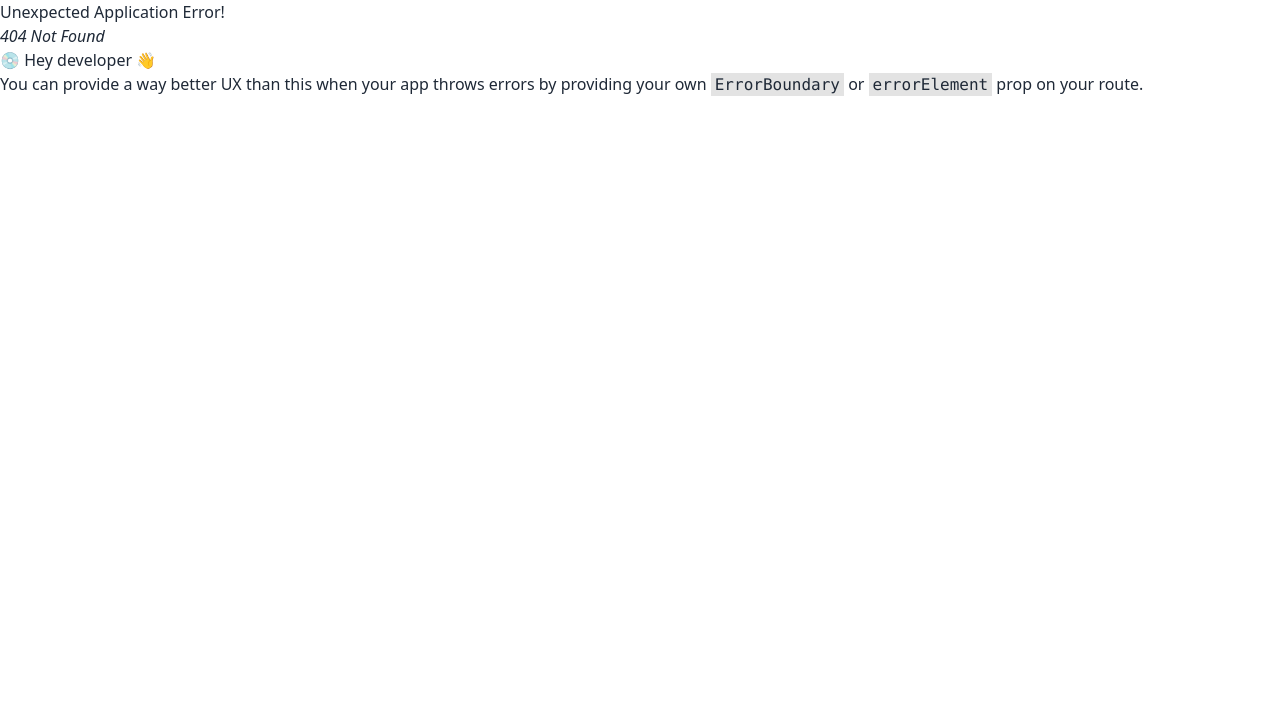
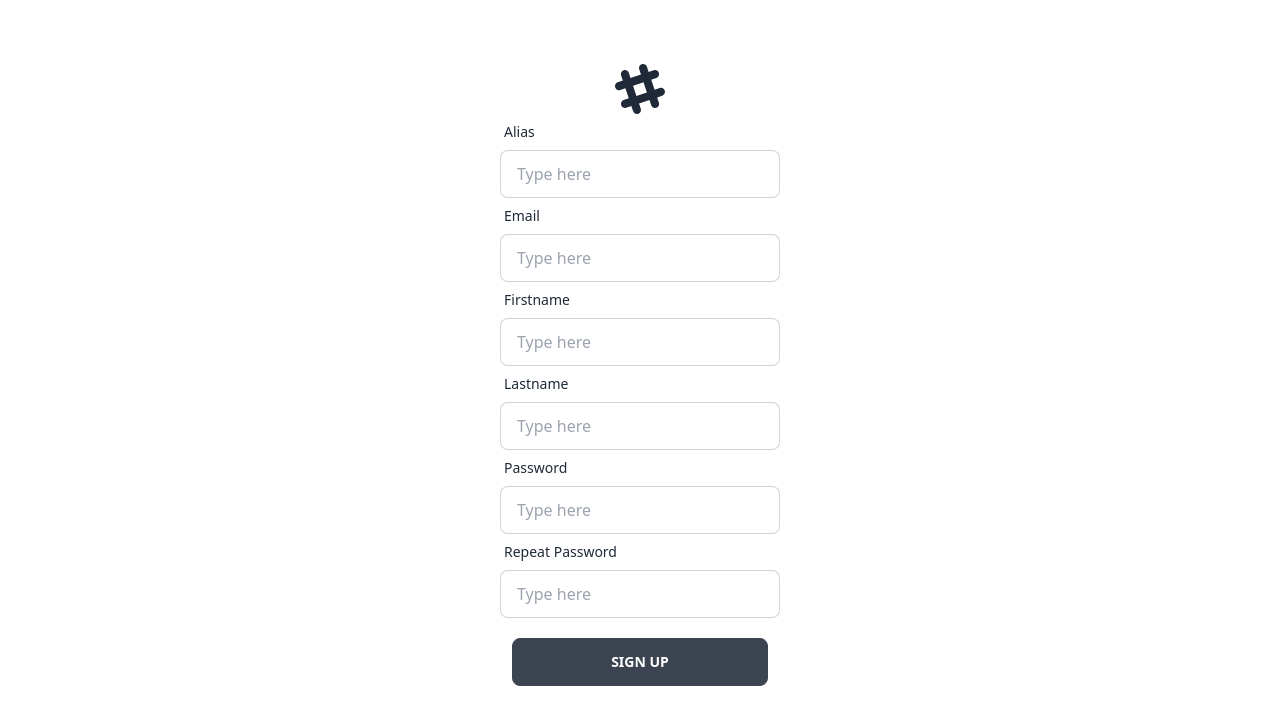
Before and after one commit to theoDep/2022-01-31-E-COMMERCE-UIMM, a React (Vite) app in the folder frontend/: page /signup in a window 1280 px wide. Before the commit this address had no page. Shown: the top 724 px of the page. Built offline with nearby package versions, Linux system fonts and the light colour scheme.

Commit message:
Form layout done

```diff
--- /dev/null
+++ b/frontend/src/components/button.jsx
@@ -0,0 +1,3 @@
+export default ({ text }) => {
+  return <button className="btn w-full max-w-[16rem] m-5">{text}</button>;
+};
--- /dev/null
+++ b/frontend/src/components/company-logo.jsx
@@ -0,0 +1,15 @@
+export default () => {
+  return (
+    <svg
+      width="50"
+      height="50"
+      viewBox="0 0 24 24"
+      xmlns="http://www.w3.org/2000/svg"
+      fillRule="evenodd"
+      clipRule="evenodd"
+      className="fill-current"
+    >
+      <path d="M22.672 15.226l-2.432.811.841 2.515c.33 1.019-.209 2.127-1.23 2.456-1.15.325-2.148-.321-2.463-1.226l-.84-2.518-5.013 1.677.84 2.517c.391 1.203-.434 2.542-1.831 2.542-.88 0-1.601-.564-1.86-1.314l-.842-2.516-2.431.809c-1.135.328-2.145-.317-2.463-1.229-.329-1.018.211-2.127 1.231-2.456l2.432-.809-1.621-4.823-2.432.808c-1.355.384-2.558-.59-2.558-1.839 0-.817.509-1.582 1.327-1.846l2.433-.809-.842-2.515c-.33-1.02.211-2.129 1.232-2.458 1.02-.329 2.13.209 2.461 1.229l.842 2.515 5.011-1.677-.839-2.517c-.403-1.238.484-2.553 1.843-2.553.819 0 1.585.509 1.85 1.326l.841 2.517 2.431-.81c1.02-.33 2.131.211 2.461 1.229.332 1.018-.21 2.126-1.23 2.456l-2.433.809 1.622 4.823 2.433-.809c1.242-.401 2.557.484 2.557 1.838 0 .819-.51 1.583-1.328 1.847m-8.992-6.428l-5.01 1.675 1.619 4.828 5.011-1.674-1.62-4.829z"></path>
+    </svg>
+  );
+};
--- /dev/null
+++ b/frontend/src/components/input.jsx
@@ -0,0 +1,14 @@
+export default ({ label }) => {
+  return (
+    <div className="form-control w-full max-w-xs px-5">
+      <label className="label">
+        <span className="label-text">{label}</span>
+      </label>
+      <input
+        type="text"
+        placeholder="Type here"
+        className="input input-bordered w-full max-w-xs"
+      />
+    </div>
+  );
+};
--- a/frontend/src/main.jsx
+++ b/frontend/src/main.jsx
@@ -4,6 +4,7 @@
 import Root from "./routes/root";
 import Home from "./routes/home";
 import Details from "./routes/details";
+import Signup from "./routes/signup";
 import "./index.css";
 
 const router = createBrowserRouter([
@@ -21,6 +22,10 @@
       },
     ],
   },
+  {
+    path: "/signup",
+    element: <Signup />,
+  },
 ]);
 
 ReactDOM.createRoot(document.getElementById("root")).render(
--- /dev/null
+++ b/frontend/src/routes/signup.jsx
@@ -0,0 +1,18 @@
+import Input from "../components/input";
+import Button from "../components/button";
+import CompanyLogo from "../components/company-logo";
+
+export default () => {
+  return (
+    <form className="form-control justify-center items-center py-16">
+      <CompanyLogo />
+      <Input label="Alias" />
+      <Input label="Email" />
+      <Input label="Firstname" />
+      <Input label="Lastname" />
+      <Input label="Password" />
+      <Input label="Repeat Password" />
+      <Button text="Sign up" />
+    </form>
+  );
+};
```
